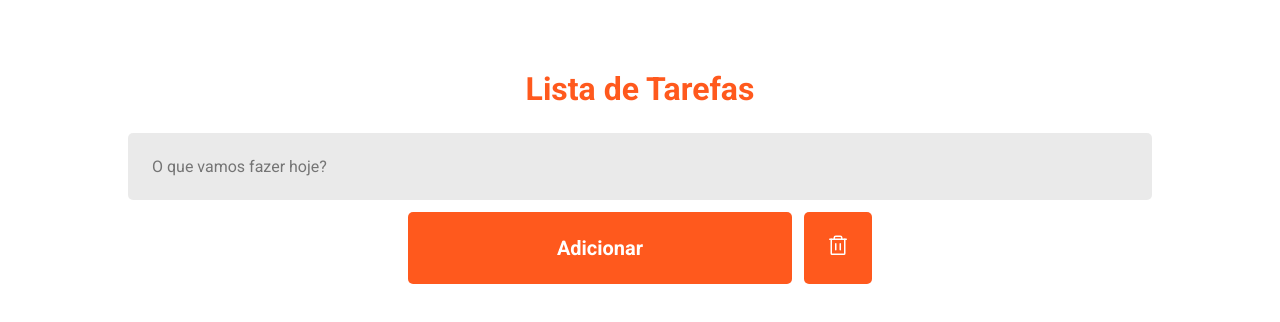
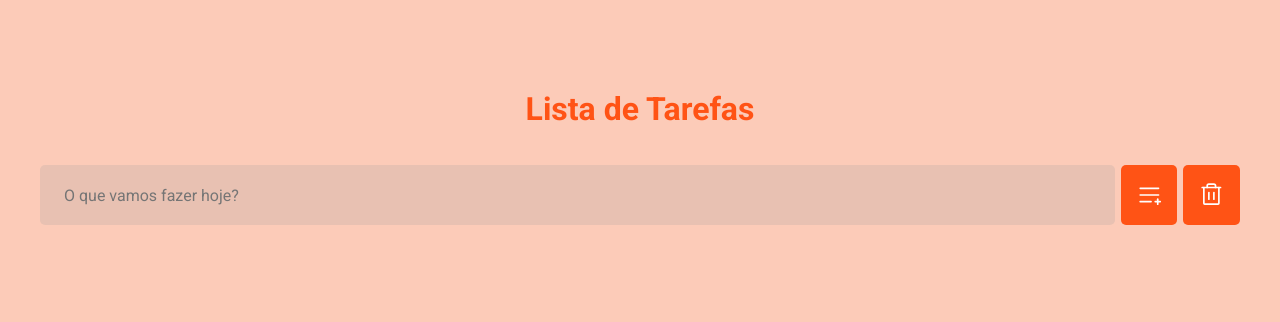
Before and after one commit to julianasinnott/task-list, a React (Vite) app: page / in a window 1280 px wide. Shown: the top 322 px of the page. Built offline with nearby package versions, Linux system fonts and the light colour scheme.

Commit message:
add reset button and design improvements

```diff
--- a/src/components/Card/style.css
+++ b/src/components/Card/style.css
@@ -3,15 +3,14 @@
     color: antiquewhite;
     font-size: 18px;
 
-    height: 100px;
-    width: 50%;
+    height: 60px;
+    width: 100%;
 
-    border-radius: 10px;
+    border-radius: 5px;
     margin-bottom: 20px;
 
     display: flex;
     align-items: center;
     justify-content: space-between;
-    padding: 24px;
-
+    padding: 0px 24px;
 }
--- a/src/pages/Initial/index.jsx
+++ b/src/pages/Initial/index.jsx
@@ -1,4 +1,4 @@
-import { Trash } from 'phosphor-react'
+import { ListPlus, Trash } from 'phosphor-react'
 import { useState } from 'react'
 import { Card } from '../../components/Card'
 
@@ -15,26 +15,14 @@ export function Initial() {
   return (
     <div className='box'>
       <h1>Lista de Tarefas</h1>
-      <input
-        onChange={e => setTasksName(e.target.value)}
-        type="text"
-        placeholder="O que vamos fazer hoje?"
-      />
-      <div className='buttons'>
-        <button
-          className='add'
-          type="button"
-          onClick={() => tasksName !== '' && setTaskList([...taskList, tasksName])}
-        >
-          Adicionar
-        </button>
-        <button
-        type='button'
-        onClick={() => resetTaskList()}
-        className='resetButton'
-        >
-          <Trash size={24} />
-        </button>
+      <div className='form'>
+        <input
+          onChange={e => setTasksName(e.target.value)}
+          type="text"
+          placeholder="O que vamos fazer hoje?"
+        />
+        <ListPlus className="button" size={24} onClick={() => tasksName !== '' && setTaskList([...taskList, tasksName])} />
+        <Trash className="button" size={24} onClick={() => resetTaskList()} />
       </div>
       {taskList.map((task, index) =>
         <Card key={index} nameTask={task} />
--- a/src/pages/Initial/styles.css
+++ b/src/pages/Initial/styles.css
@@ -1,8 +1,12 @@
+
 .box {
     display: flex;
     align-items: center;
+    width: 100%;
     flex-direction: column;
     justify-content: center;
+    padding: 20px 40px;
+    /* opacity: 1; */
 }
 
 h1 {
@@ -12,8 +16,9 @@ h1 {
 
 input {
     color:  rgba(74, 74, 73, 0.886);
-    width: 80%;
-    padding: 24px;
+    width: 100%;
+    padding: 0px 24px;
+    height: 60px;
     background-color: rgba(152, 152, 152, 0.208);
     border-radius: 5px;
     border:none;
@@ -24,31 +29,18 @@ textarea:focus, input:focus {
     outline-color: rgba(255, 68, 0, 0.886);
 }
 
-.buttons {
+.form {
     width: 100%;
-    height: 30%;
     display: flex;
     justify-content: center;
     align-items:flex-start;
     margin: 12px 0 40px;
 }
 
-.add {
-    width: 30%;
-    padding: 24px;
-    font-size: 20px;
-    font-weight: 700;
-    background-color: rgba(255, 68, 0, 0.886);
-    border-radius: 5px;
-    border: none;
-    color: white;
-    cursor: pointer;
-    transition: 0.2s;
-    margin-right: 6px;
-}
-
-.resetButton {
-    padding: 22px;
+.button {
+    width: 60px;
+    height: 60px;
+    padding: 15px;
     font-size: 16px;
     font-weight: 700;
     background-color: rgba(255, 68, 0, 0.886);
@@ -60,7 +52,7 @@ textarea:focus, input:focus {
     transition: 0.2s;
 }
 
-button:hover {
+.button:hover {
     background-color: orangered;
     color: rgb(214, 213, 213);
 }
--- a/src/styles/global.css
+++ b/src/styles/global.css
@@ -3,5 +3,8 @@
     padding: 0;
     box-sizing: border-box;
     font-family: 'Roboto', sans-serif;
+}
 
+body {
+    background-color: rgba(245, 81, 16, 0.295);
 }
```
Also changed, not shown: src/pages/Initial/assets/taskimg.webp (added).
